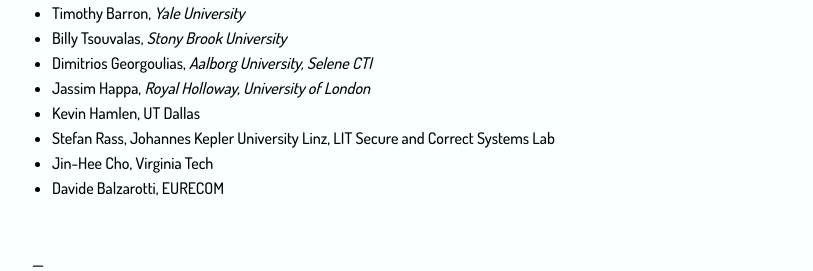
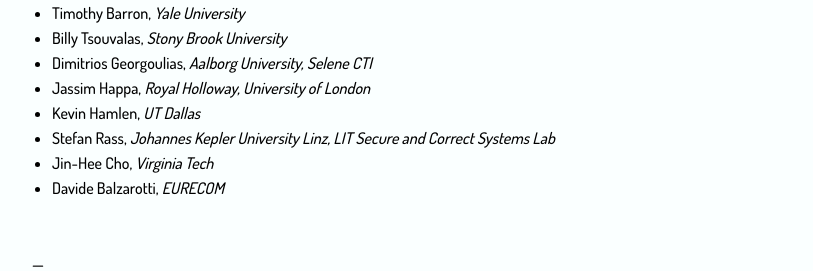
Before and after one commit to BillyPragSec/billypragsec.github.io, a Jekyll site: the page built from index.md, in a window 1280 px wide and 900 px high, scrolled down 2829 px. Shown: the part 626-897 px from the top of the window, without its empty margins (233-1046 px from the left). Built offline with Jekyll 4.4.1, drawn with Linux system fonts in a browser that asks for light colours; our own code applies the rules of GitHub Pages for plain Markdown files.

Commit message:
PC update
PC update

```diff
--- a/index.md
+++ b/index.md
@@ -156,10 +156,10 @@ Following notification to authors, more information will be provided regarding s
 * Billy Tsouvalas, _Stony Brook University_
 * Dimitrios Georgoulias, _Aalborg University, Selene CTI_
 * Jassim Happa, _Royal Holloway, University of London_
-* Kevin Hamlen, UT Dallas
-* Stefan Rass, Johannes Kepler University Linz, LIT Secure and Correct Systems Lab
-* Jin-Hee Cho, Virginia Tech
-* Davide Balzarotti, EURECOM
+* Kevin Hamlen, _UT Dallas_
+* Stefan Rass, _Johannes Kepler University Linz, LIT Secure and Correct Systems Lab_
+* Jin-Hee Cho, _Virginia Tech_
+* Davide Balzarotti, _EURECOM_
 
 
 <br>
```
